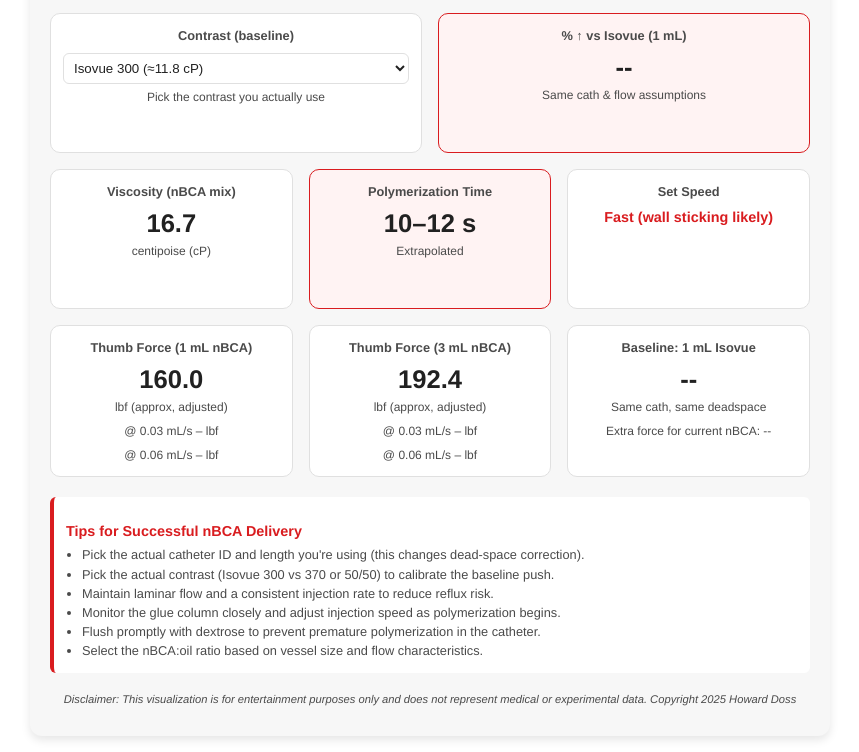
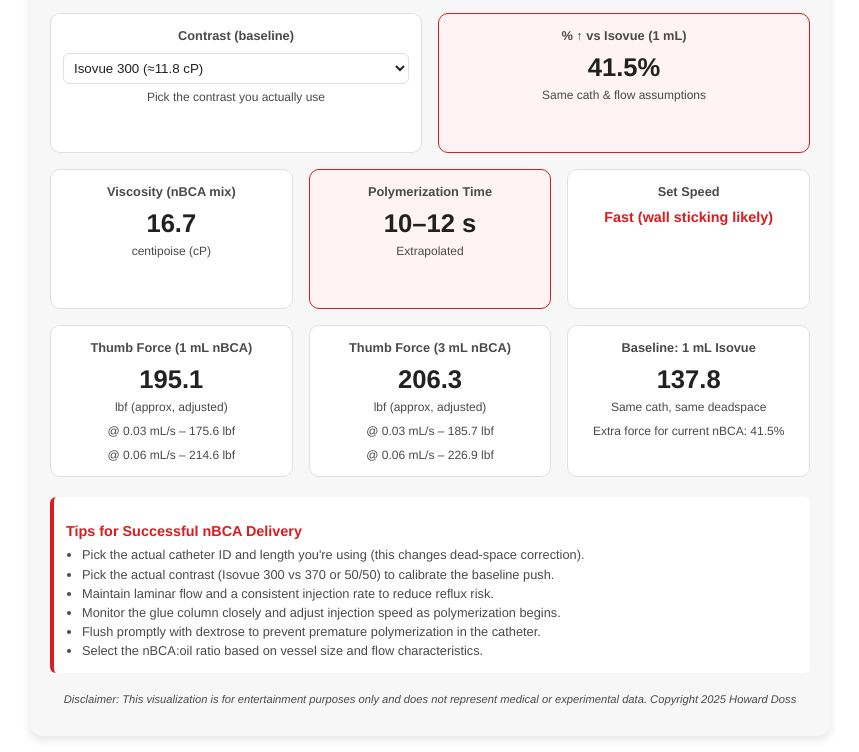
Before and after one commit to stinkypony1968-a11y/nBCASLIDERv1, a plain HTML site: page index.html in a window 1280 px wide. Shown: the part 784-1536 px from the top of the page, without its empty margins (210-1069 px from the left). Drawn offline with Linux system fonts and the light colour scheme.

Commit message:
Fix trailing double comma in data table crashing script

```diff
--- a/index.html
+++ b/index.html
@@ -551,7 +551,7 @@
       4:  { ratioLabel:"1:4",  viscosity:16.7, polyTime:"10\u201312 s", source:"Extrapolated",  polySpeed:"Fast (wall sticking likely)",       psi1:711.4, psi3:855.1  },
       5:  { ratioLabel:"1:5",  viscosity:17.8, polyTime:"15 s",      source:"Extrapolated",  polySpeed:"Fast (wall sticking likely)",       psi1:761.1, psi3:914.9  },
       6:  { ratioLabel:"1:6",  viscosity:18.7, polyTime:"20 s",      source:"Extrapolated",  polySpeed:"Moderate (drift reflux possible)", psi1:798.6, psi3:960.0  },
-      7:  { ratioLabel:"1:7",  viscosity:19.4, polyTime:"25 s",      source:"Extrapolated",  polySpeed:"Moderate (drift reflux possible)", psi1:828.7, psi3:995.3  }, ,
+      7:  { ratioLabel:"1:7",  viscosity:19.4, polyTime:"25 s",      source:"Extrapolated",  polySpeed:"Moderate (drift reflux possible)", psi1:828.7, psi3:995.3  },
       8:  { ratioLabel:"1:8",  viscosity:20.0, polyTime:"30 s",      source:"Extrapolated",  polySpeed:"Moderate (drift reflux possible)", psi1:852.4, psi3:1023.6 },
       9:  { ratioLabel:"1:9",  viscosity:20.4, polyTime:"40 s",      source:"Extrapolated",  polySpeed:"Slow (distal escape risk)",        psi1:871.1, psi3:1047.0 },
       10: { ratioLabel:"1:10", viscosity:20.8, polyTime:"45\u201360 s", source:"Extrapolated",  polySpeed:"Slow (distal escape risk)",        psi1:887.4, psi3:1066.4 }
```
